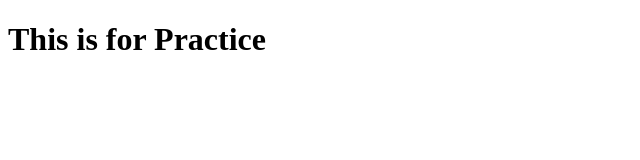
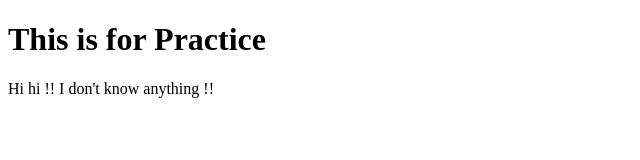
Before and after one commit to CaptainWisePractice/WebPractice, a plain HTML site: page index.html in a window 1280 px wide. Shown: the whole page, without its empty margins (0-640 px from the left). Drawn offline with Linux system fonts and the light colour scheme.

Commit message:
Don't know anything

```diff
--- a/index.html
+++ b/index.html
@@ -7,8 +7,9 @@
     <title>Document</title>
 </head>
 <body>
-    <h1>
-        This is for Practice
-    </h1>
+    <h1>This is for Practice</h1>
+    <p>
+        Hi hi !! I don't know anything !!
+    </p>
 </body>
 </html>
```
